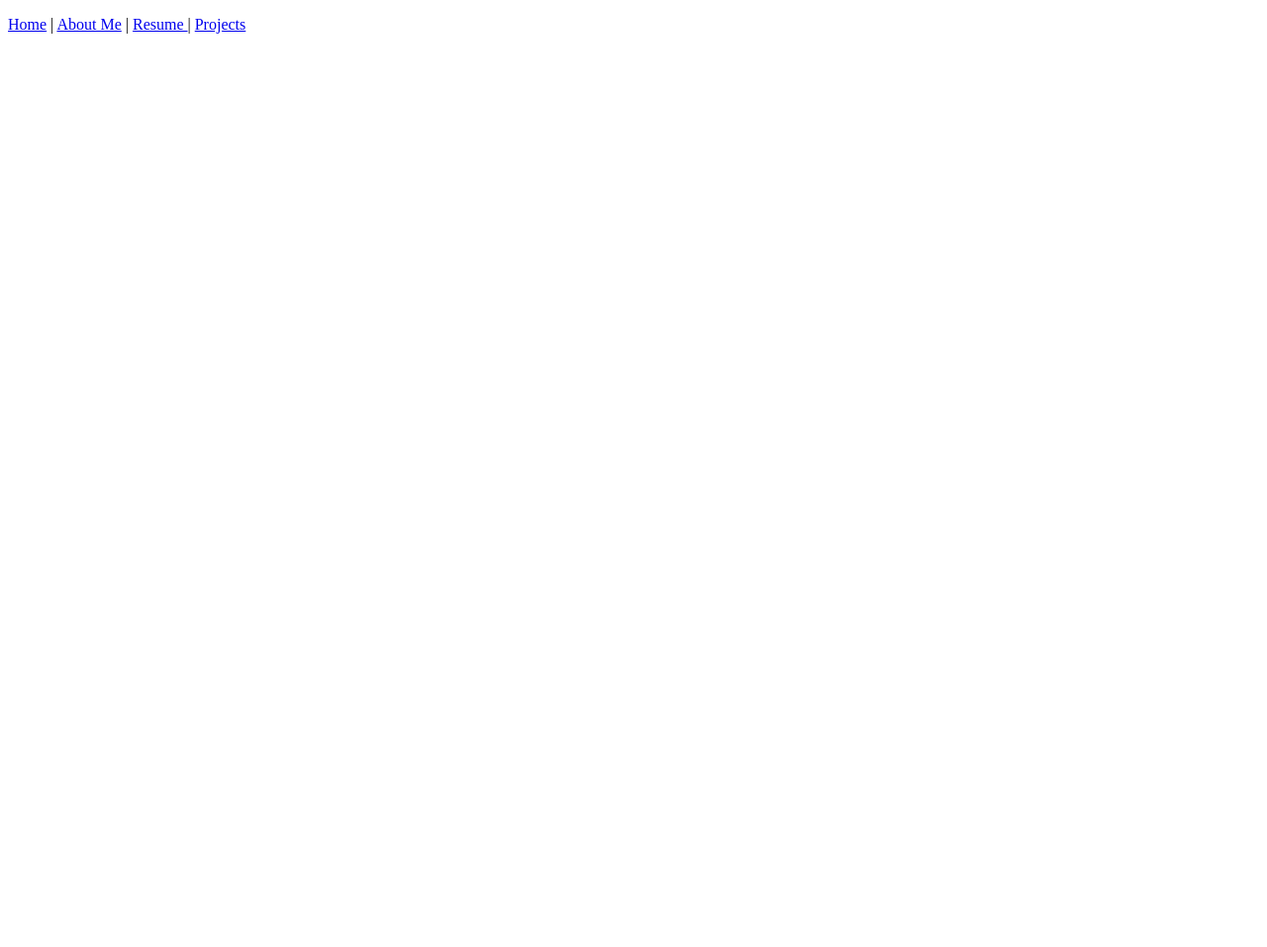
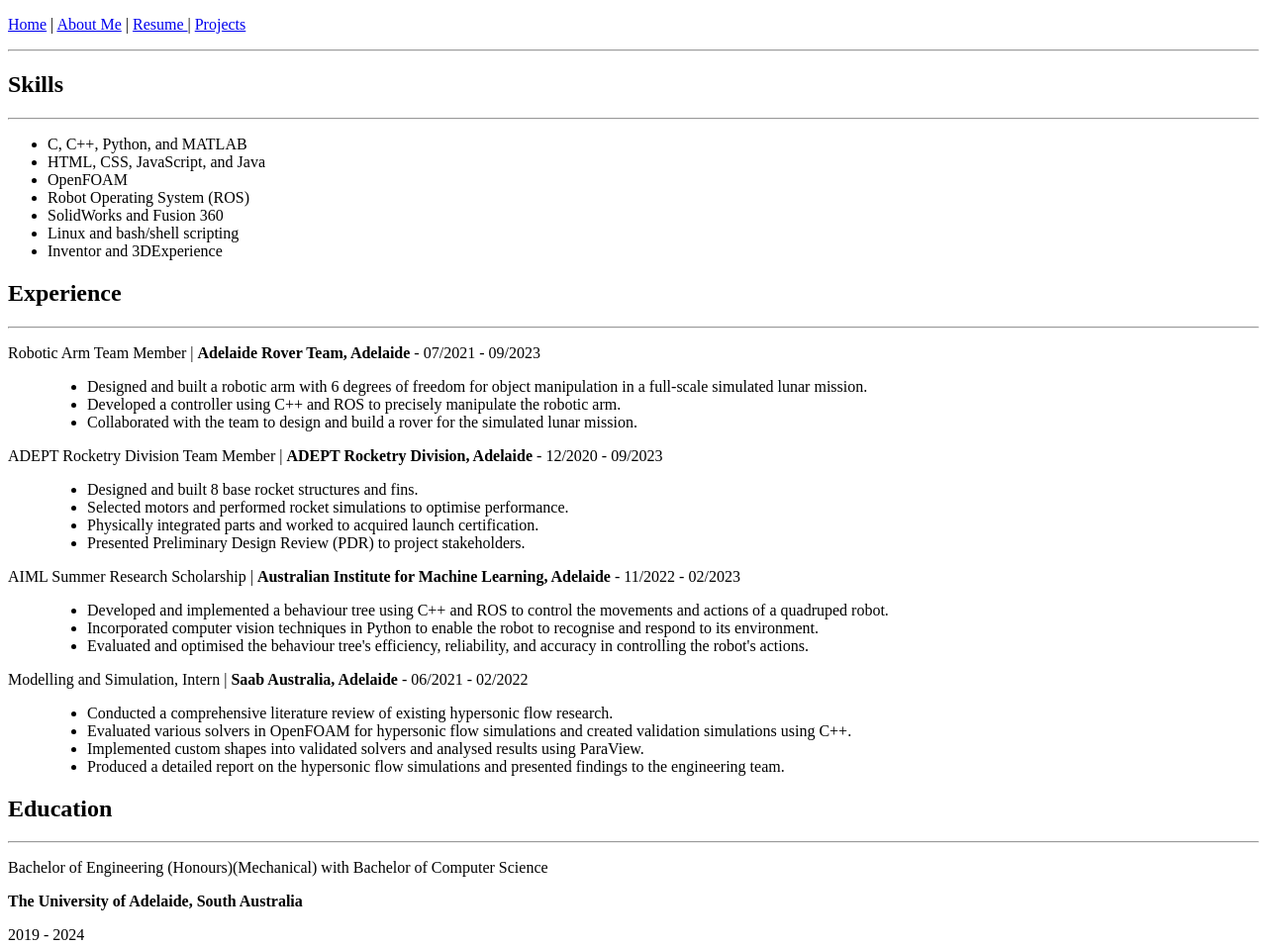
Before and after one commit to Abiy-Demissie/MyFirstWebsite, a plain HTML site: page resume.html in a window 1280 px wide. Shown: the whole page at 99% size. Before the commit the page ends 800 px from the top, so only its background shows below. Drawn offline with Linux system fonts and the light colour scheme.

Commit message:
Added details of my resume to the resume.html file

```diff
--- a/resume.html
+++ b/resume.html
@@ -7,6 +7,67 @@
 </head>
 <body>
     <p> <a href="./index.html"> Home</a> | <a href="./about.html"> About Me</a> | <a href="./resume.html"> Resume </a> | <a href="./projects.html"> Projects</a></p>
+    <hr>
+
+    <h2>Skills</h2>
+    <hr>
+    <ul>
+        <li>C, C++, Python, and MATLAB</li>
+        <li>HTML, CSS, JavaScript, and Java</li>
+        <li>OpenFOAM</li>
+        <li>Robot Operating System (ROS)</li>
+        <li>SolidWorks and Fusion 360</li>
+        <li>Linux and bash/shell scripting</li>
+        <li>Inventor and 3DExperience</li>
+    </ul>
+
+    <h2>Experience</h2>
+    <hr>
+    <dl>
+        <dt>Robotic Arm Team Member | <b>Adelaide Rover Team, Adelaide</b> - 07/2021 - 09/2023</dt>
+        <dd>
+            <ul>
+                <li>Designed and built a robotic arm with 6 degrees of freedom for object manipulation in a full-scale simulated lunar mission.</li>
+                <li>Developed a controller using C++ and ROS to precisely manipulate the robotic arm.</li>
+                <li>Collaborated with the team to design and build a rover for the simulated lunar mission.</li>
+            </ul>
+        </dd>
+
+        <dt>ADEPT Rocketry Division Team Member | <b>ADEPT Rocketry Division, Adelaide</b> - 12/2020 - 09/2023</dt>
+        <dd>
+            <ul>
+                <li>Designed and built 8 base rocket structures and fins.</li>
+                <li>Selected motors and performed rocket simulations to optimise performance.</li>
+                <li>Physically integrated parts and worked to acquired launch certification.</li>
+                <li>Presented Preliminary Design Review (PDR) to project stakeholders.</li>
+            </ul>
+        </dd>
+
+        <dt>AIML Summer Research Scholarship | <b>Australian Institute for Machine Learning, Adelaide</b> - 11/2022 - 02/2023</dt>
+        <dd>
+            <ul>
+                <li>Developed and implemented a behaviour tree using C++ and ROS to control the movements and actions of a quadruped robot.</li>
+                <li>Incorporated computer vision techniques in Python to enable the robot to recognise and respond to its environment.</li>
+                <li>Evaluated and optimised the behaviour tree's efficiency, reliability, and accuracy in controlling the robot's actions.</li>
+            </ul>
+        </dd>
+
+        <dt>Modelling and Simulation, Intern | <b>Saab Australia, Adelaide</b> - 06/2021 - 02/2022</dt>
+        <dd>
+            <ul>
+                <li>Conducted a comprehensive literature review of existing hypersonic flow research.</li>
+                <li>Evaluated various solvers in OpenFOAM for hypersonic flow simulations and created validation simulations using C++.</li>
+                <li>Implemented custom shapes into validated solvers and analysed results using ParaView.</li>
+                <li>Produced a detailed report on the hypersonic flow simulations and presented findings to the engineering team.</li>
+            </ul>
+        </dd>
+    </dl>
+
+    <h2> Education </h2>
+    <hr>
+    <p>Bachelor of Engineering (Honours)(Mechanical) with Bachelor of Computer Science</p>
+    <p><b>The University of Adelaide, South Australia</b></p>
+    <p>2019 - 2024</p>
 
 </body>
 </html>
```
Also changed, not shown: about.html (+1 -0 lines), index.html (+4 -2 lines), projects.html (+1 -0 lines), img/AbiyDemissieLogo.png (added).
